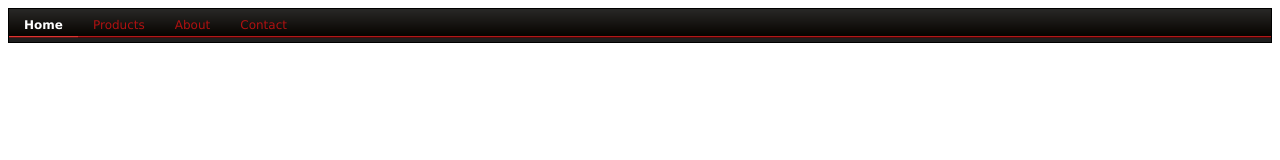
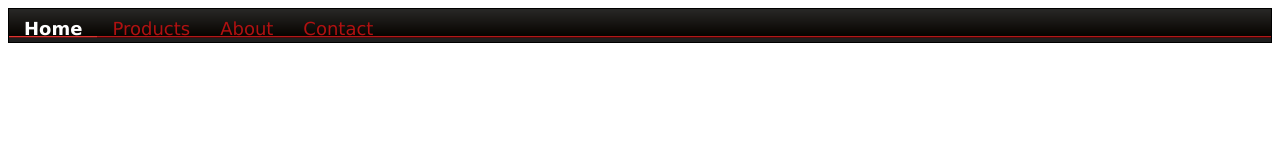
Before and after one commit to surt85/menu_css, a plain HTML site: page index.html in a window 1280 px wide. Drawn offline with nearby package versions, Linux system fonts and the light colour scheme.

Commit message:
Modification #cssmenu ul(font-size et font-family)

```diff
--- a/styles.css
+++ b/styles.css
@@ -3,9 +3,9 @@
   position: relative;
   display: block;
   height: 33px;
-  font-size: 12px;
+  font-size: 18px;
   background: url(images/bg.png) repeat-x top left;
-  font-family: Verdana, Helvetica, Arial, sans-serif;
+  font-family: Monotype Corsiva, Verdana, Helvetica, Arial, sans-serif;
   border: 1px solid #000;
   margin: 0;
   padding: 0;
```
